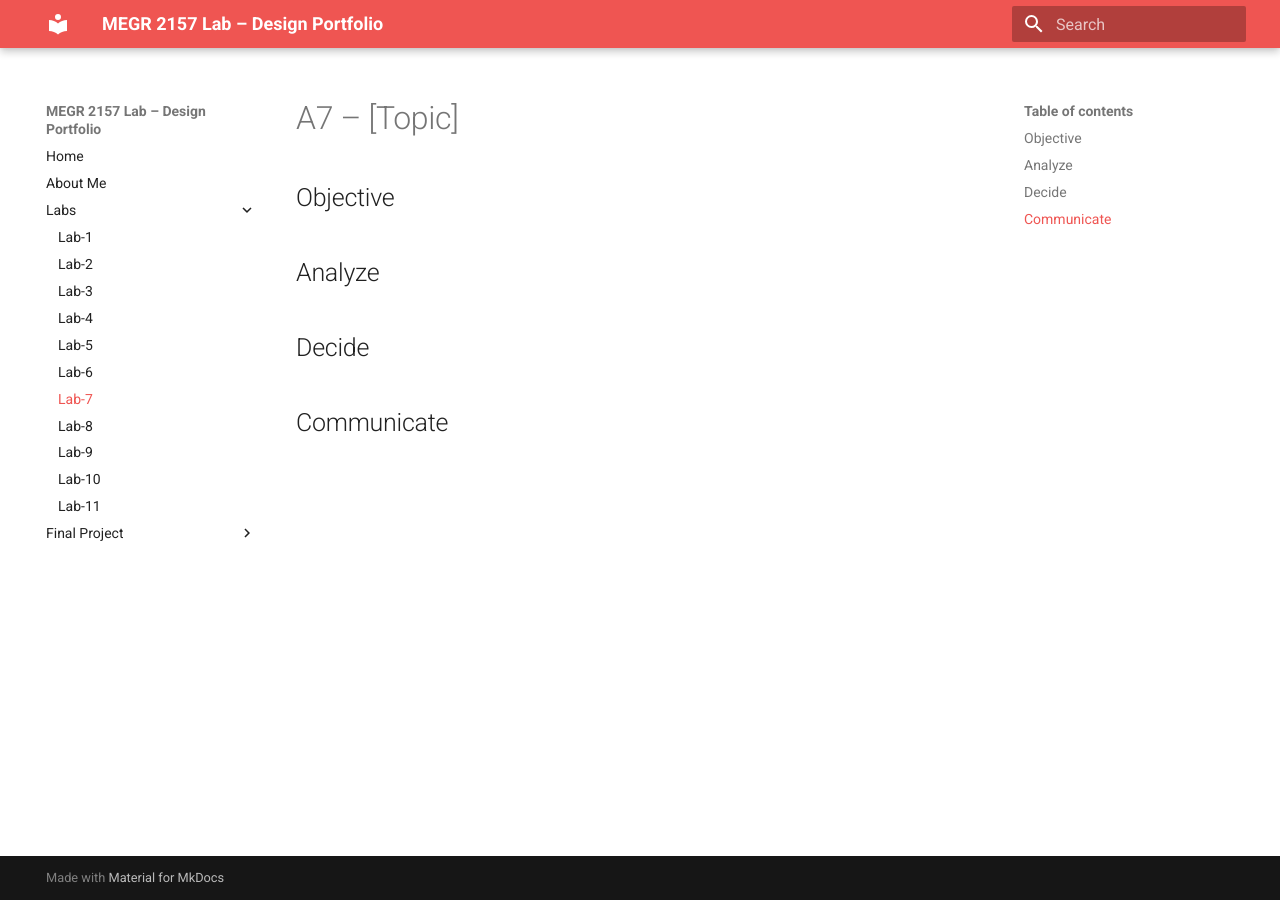
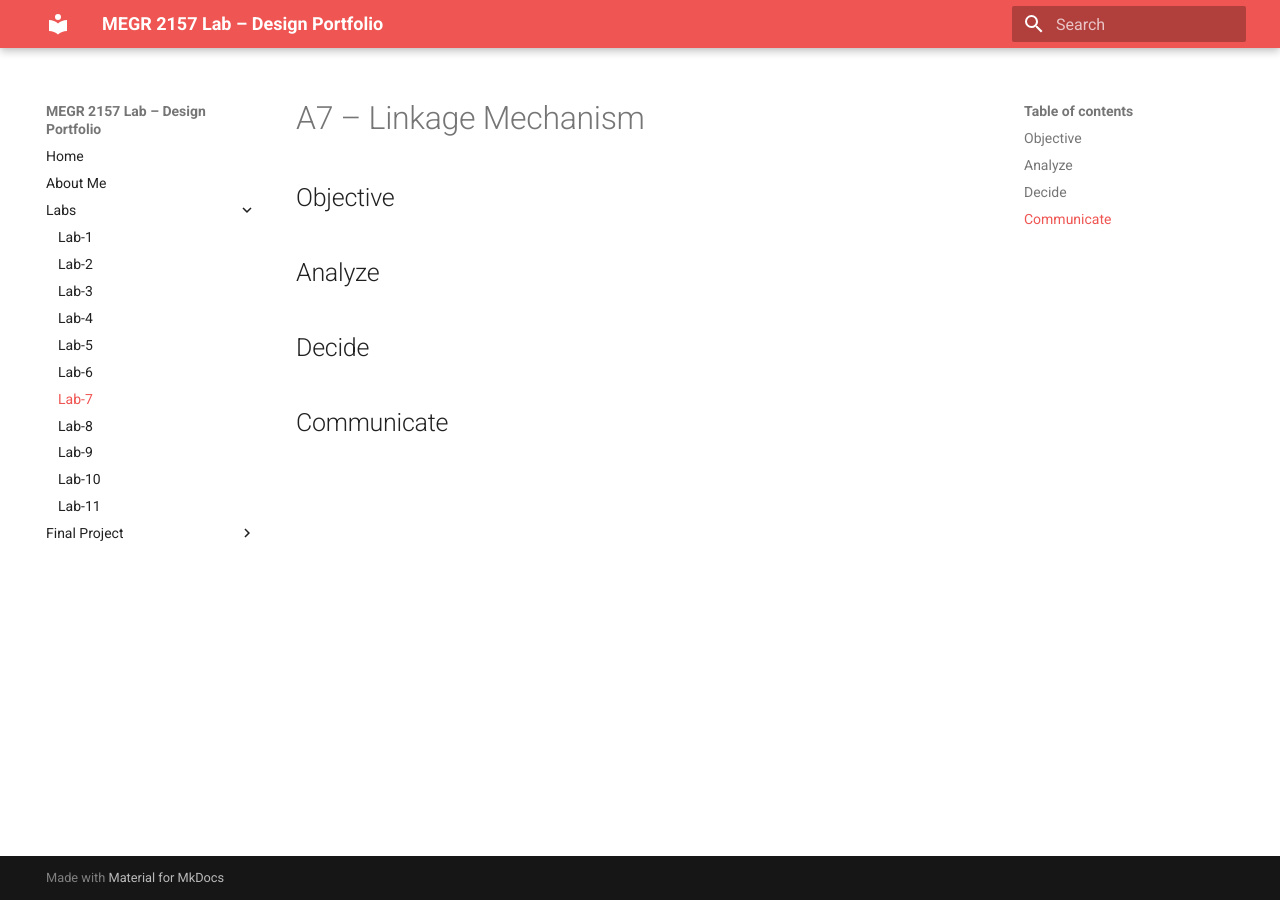
Before and after one commit to jwelch37/Jack-Welch-Portfolio, an MkDocs documentation site: the page built from docs/Labs/L07/index.md, in a window 1280 px wide. Built offline with MkDocs 1.6.1 and Material for MkDocs 9.7.7, drawn with Linux system fonts in a browser that asks for light colours.

Commit message:
Update title to 'A7 – Linkage Mechanism'

```diff
--- a/docs/Labs/L07/index.md
+++ b/docs/Labs/L07/index.md
@@ -1,4 +1,4 @@
-# A7 – [Topic]
+# A7 – Linkage Mechanism
 
 ## Objective
 
```
